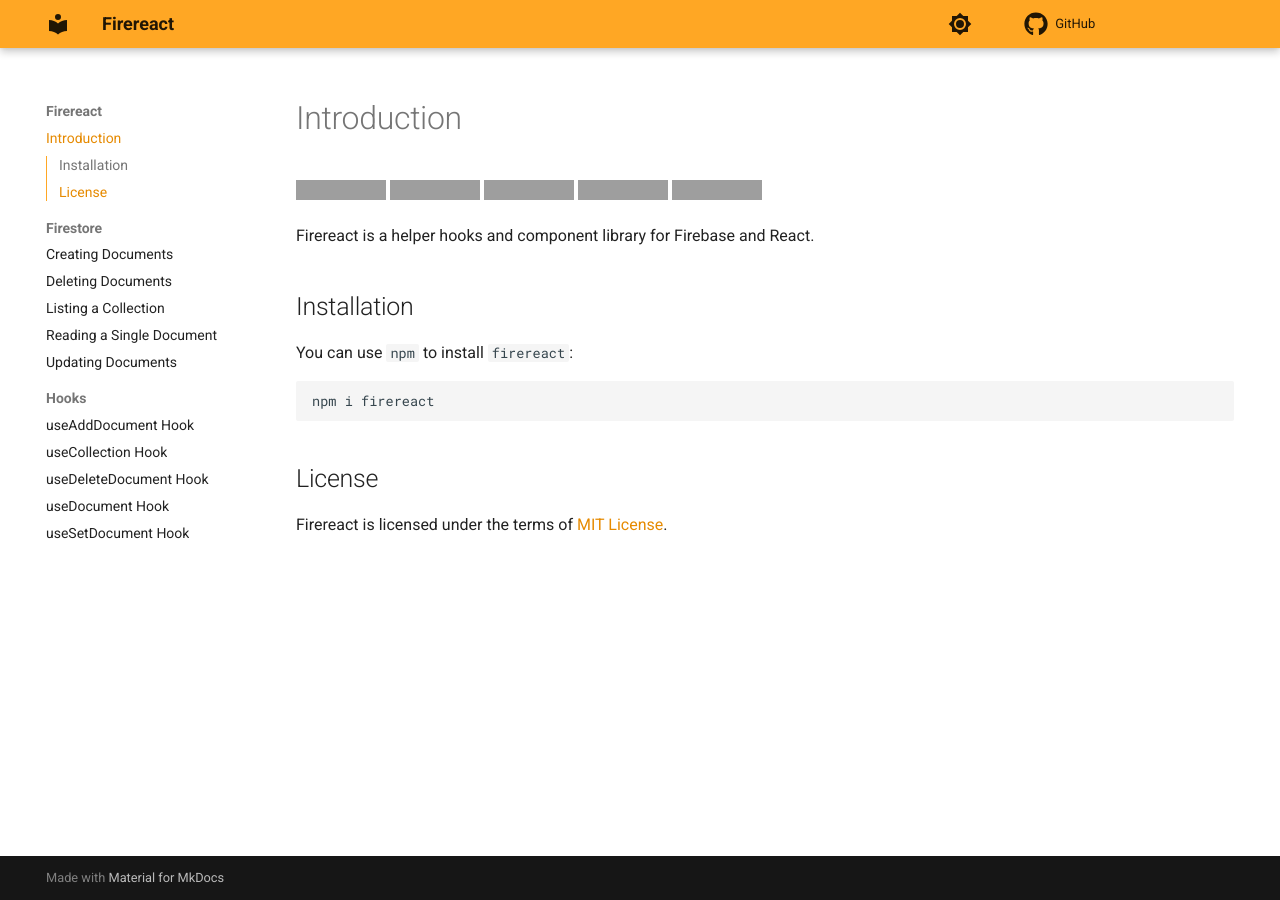
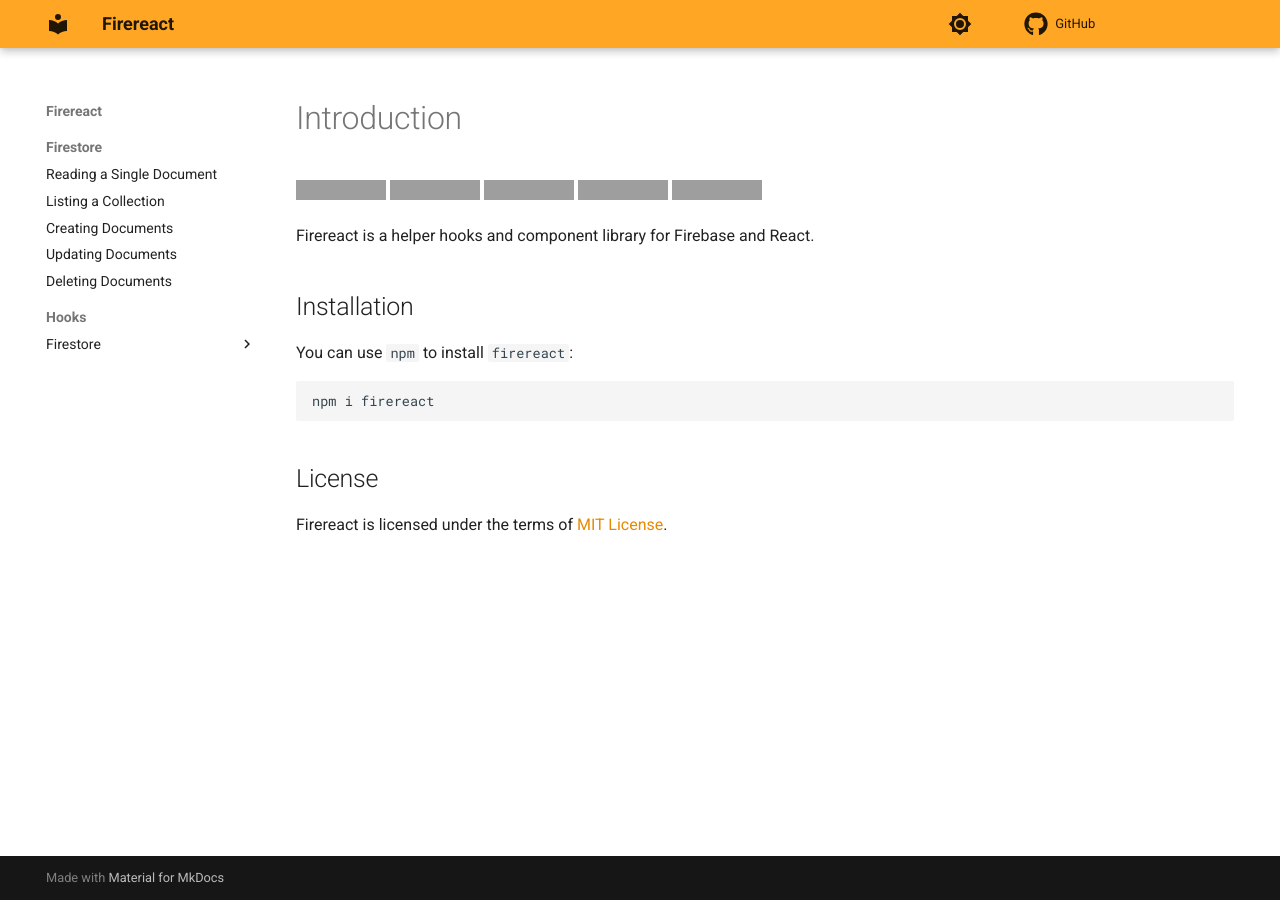
Before and after one commit to erayerdin/firereact, an MkDocs documentation site: the page built from docs/index.md, in a window 1280 px wide. Built offline with MkDocs 1.6.1 and Material for MkDocs 9.7.7, drawn with Linux system fonts in a browser that asks for light colours; plug-ins that fetch from the network failed and are left out; comment, search, counter and statistics services are not loaded; part of the change alters nothing that is shown; grey boxes are pictures that could not be loaded.

Commit message:
define custom nav

```diff
--- a/mkdocs.yml
+++ b/mkdocs.yml
@@ -33,6 +33,21 @@ theme:
         icon: material/brightness-7
         name: Switch to light mode
 
+nav:
+  - Firestore:
+    - firestore/reading-a-single-document.md
+    - firestore/listing-a-collection.md
+    - firestore/creating-documents.md
+    - firestore/updating-documents.md
+    - firestore/deleting-documents.md
+  - Hooks:
+    - Firestore:
+      - hooks/useDocument-hook.md
+      - hooks/useCollection-hook.md
+      - hooks/useAddDocument-hook.md
+      - hooks/useSetDocument-hook.md
+      - hooks/useDeleteDocument-hook.md
+
 plugins:
   - privacy
   - social
```
